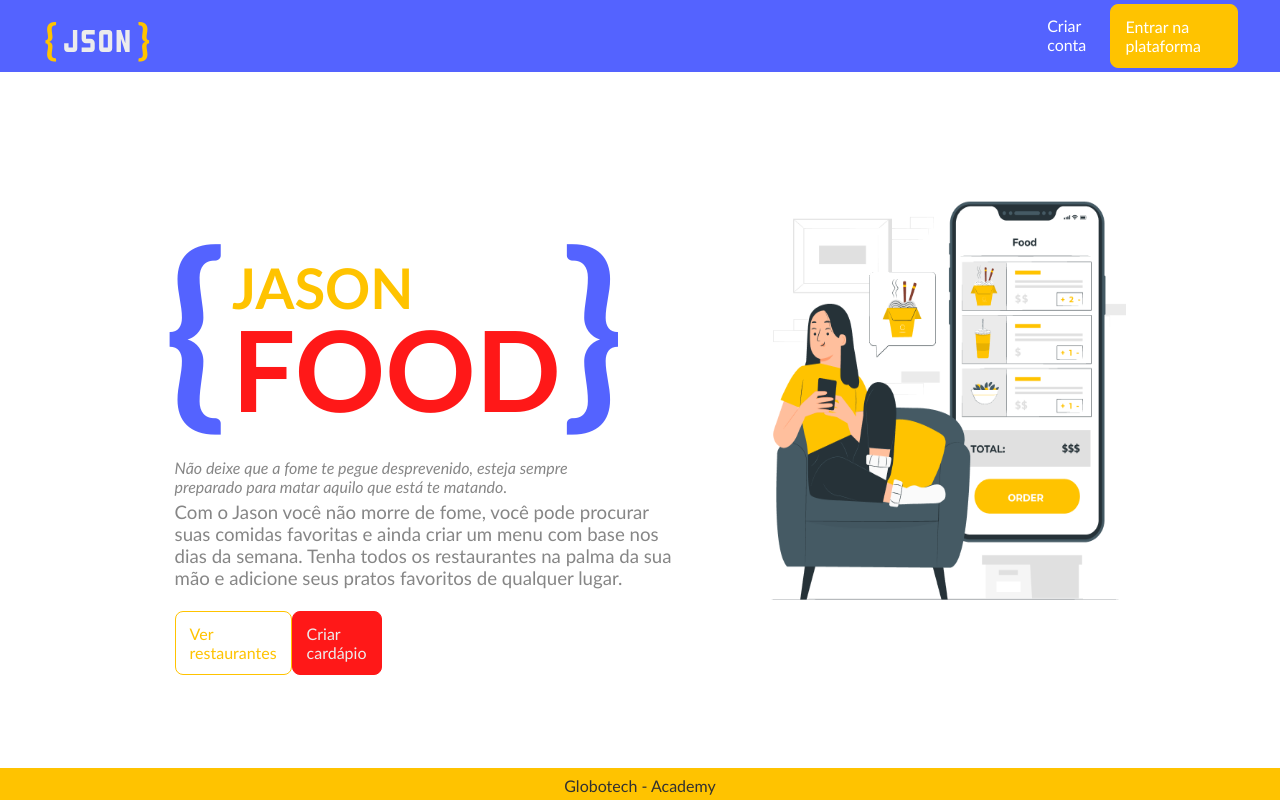
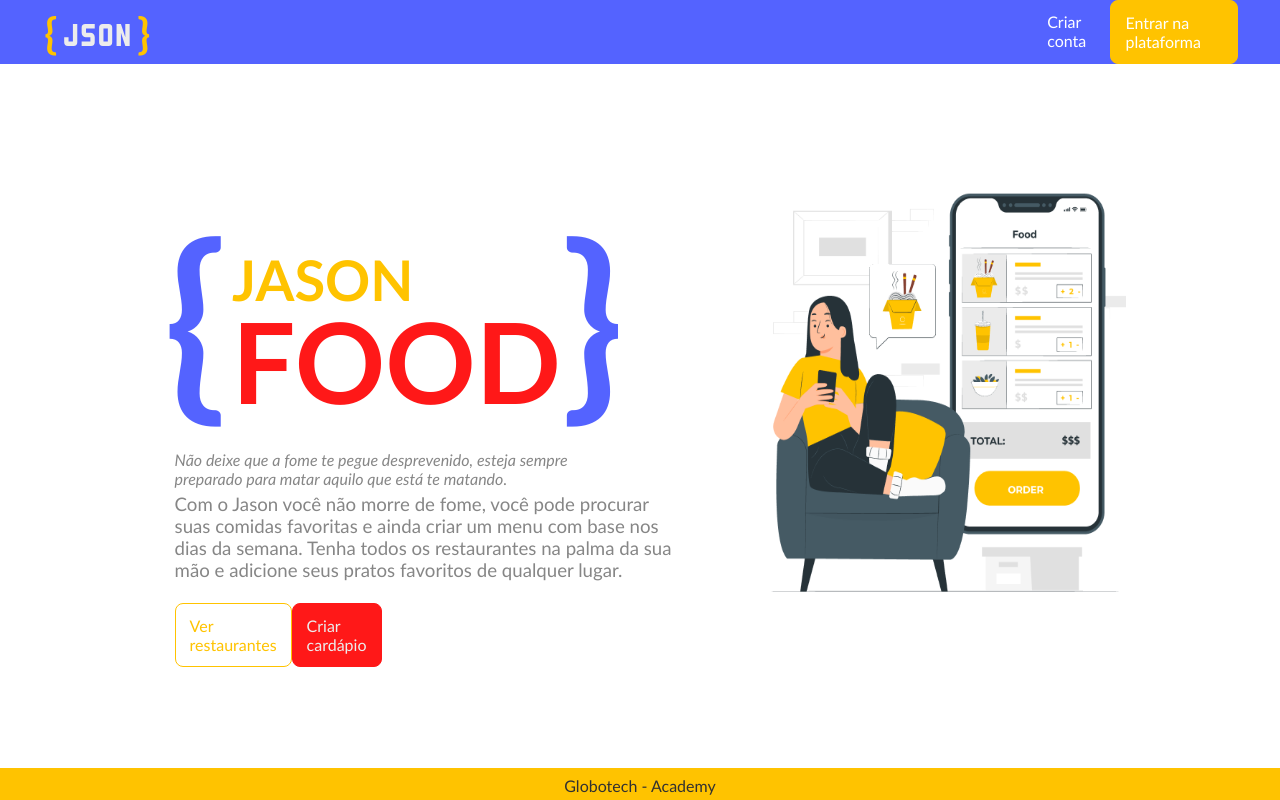
Before and after one commit to mfnp14/globotech-desafio-final, a React (Create React App) app in the folder frontend/jason-app/: page / in a window 1280 px wide. Built offline with nearby package versions, Linux system fonts and the light colour scheme.

Commit message:
Removendo espaçamentos superiores

```diff
--- a/frontend/jason-app/src/component/header/style.css
+++ b/frontend/jason-app/src/component/header/style.css
@@ -1,8 +1,6 @@
 .containerHeader {
     background-color: #5463FF;
     height: 8vh;
-    padding-top: 4px;
-    padding-bottom: 4px;
     padding-left: 42px;
     padding-right: 42px;
     display: flex;
@@ -14,7 +12,6 @@
     display: flex;
     align-items: center;
     margin-left: 2%;
-    margin-top: 4px;
     cursor: pointer;
 }
 
```
